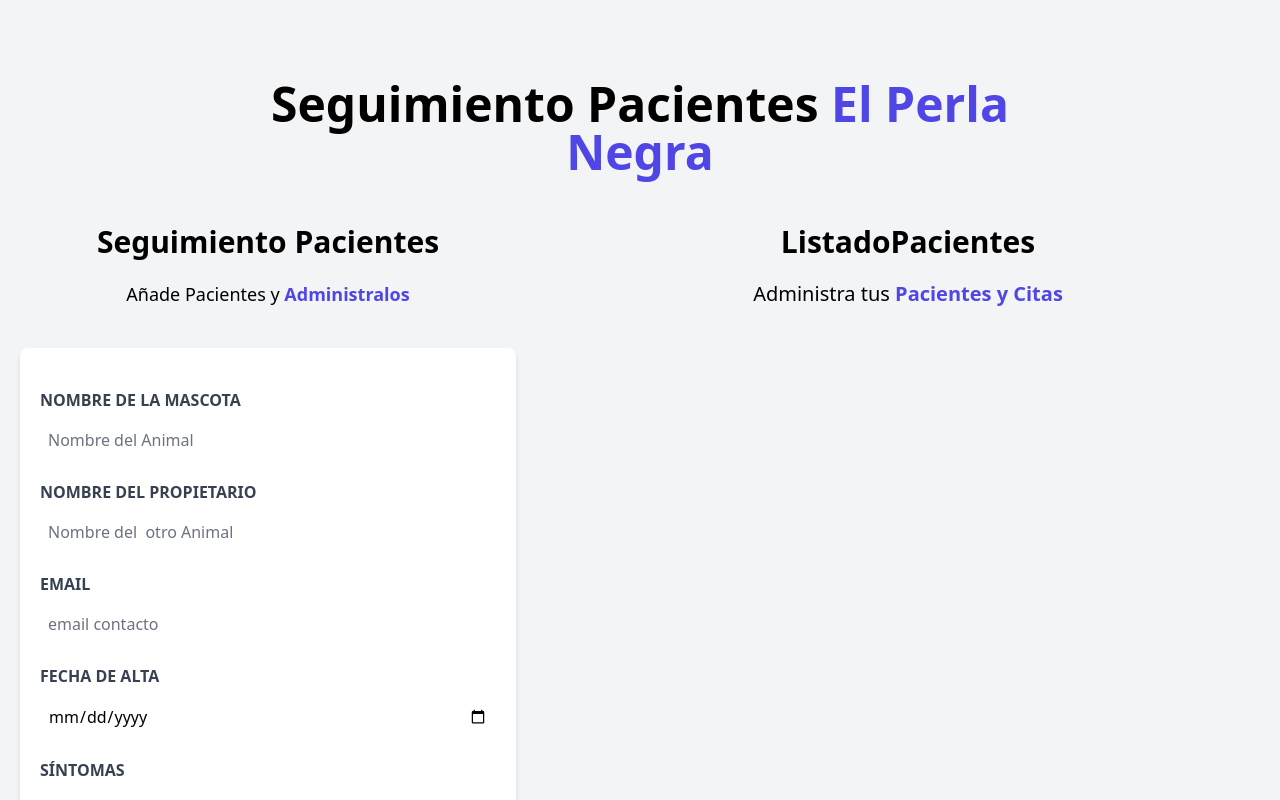
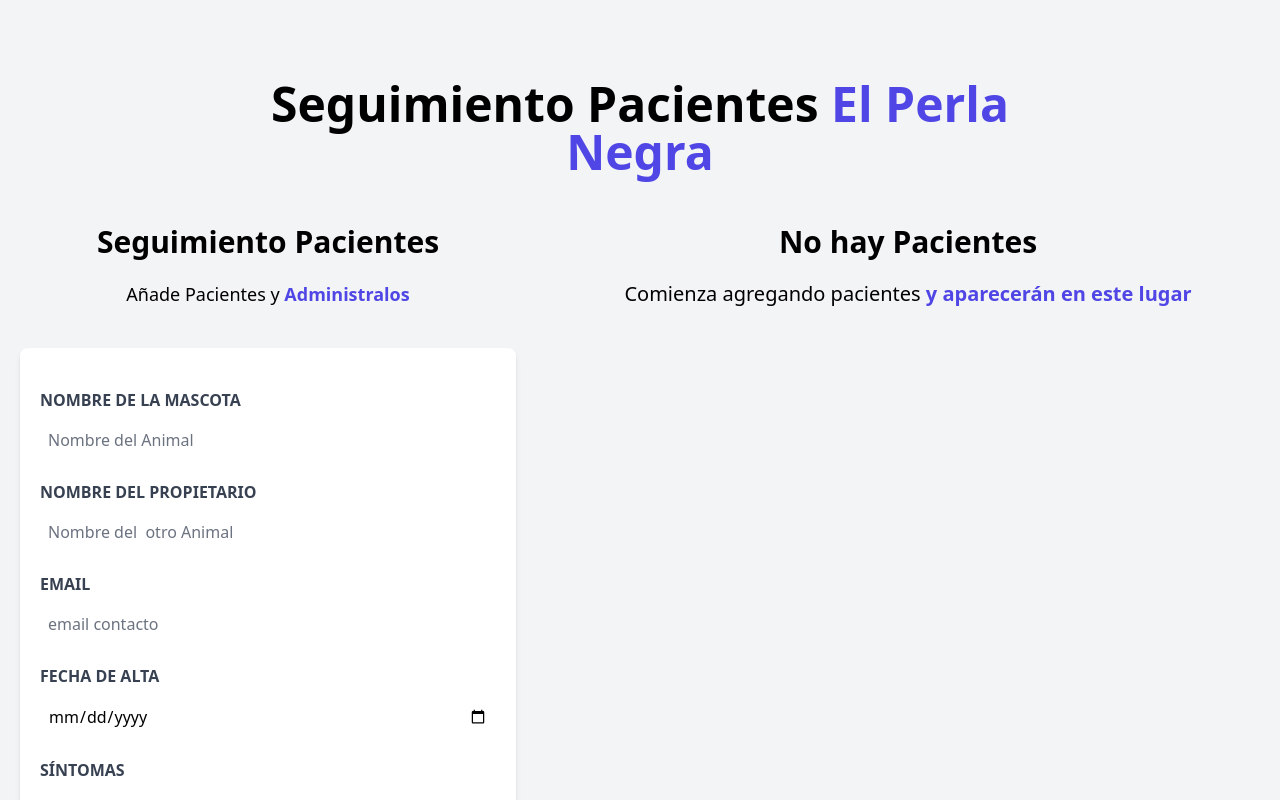
Before and after one commit to gusstis/vet_dates, a React (Vite) app: page / in a window 1280 px wide. Shown: the top 800 px of the page. Built offline with nearby package versions, Linux system fonts and the light colour scheme.

Commit message:
Actualizando Listado de Pacientes, mostrando texto de manera condicional

```diff
--- a/src/components/ListadoPacientes.jsx
+++ b/src/components/ListadoPacientes.jsx
@@ -6,6 +6,9 @@
   console.log(pacientes);
   return (
     <div className="md:w-1/2 lg:w-3/5 md:h-screen overflow-y-scroll " >
+      {pacientes && pacientes.length ? (
+
+        <>
           <h2 className=" font-black text-3xl text-center " >
             ListadoPacientes
           </h2>
@@ -16,12 +19,30 @@
             </span>
           </p>
 
-        {pacientes.map( (paciente, index) => (
+          {pacientes.map( (paciente) => (
             <Paciente
               key={paciente.id}
               paciente={paciente}
             />
           ))}
+        </>
+
+      ) : (
+        <>
+
+          <h2 className=" font-black text-3xl text-center " >
+            No hay Pacientes
+          </h2>
+          <p className=" text-xl mt-5 text-center mb-10 ">
+            Comienza agregando pacientes {''}
+            <span className="text-indigo-600 font-bold  " >
+              y aparecerán en este lugar
+            </span>
+          </p>
+
+        </>
+      ) }
+
 
 
     </div>
```
Lines whose indentation alone changed are shown as unchanged.
